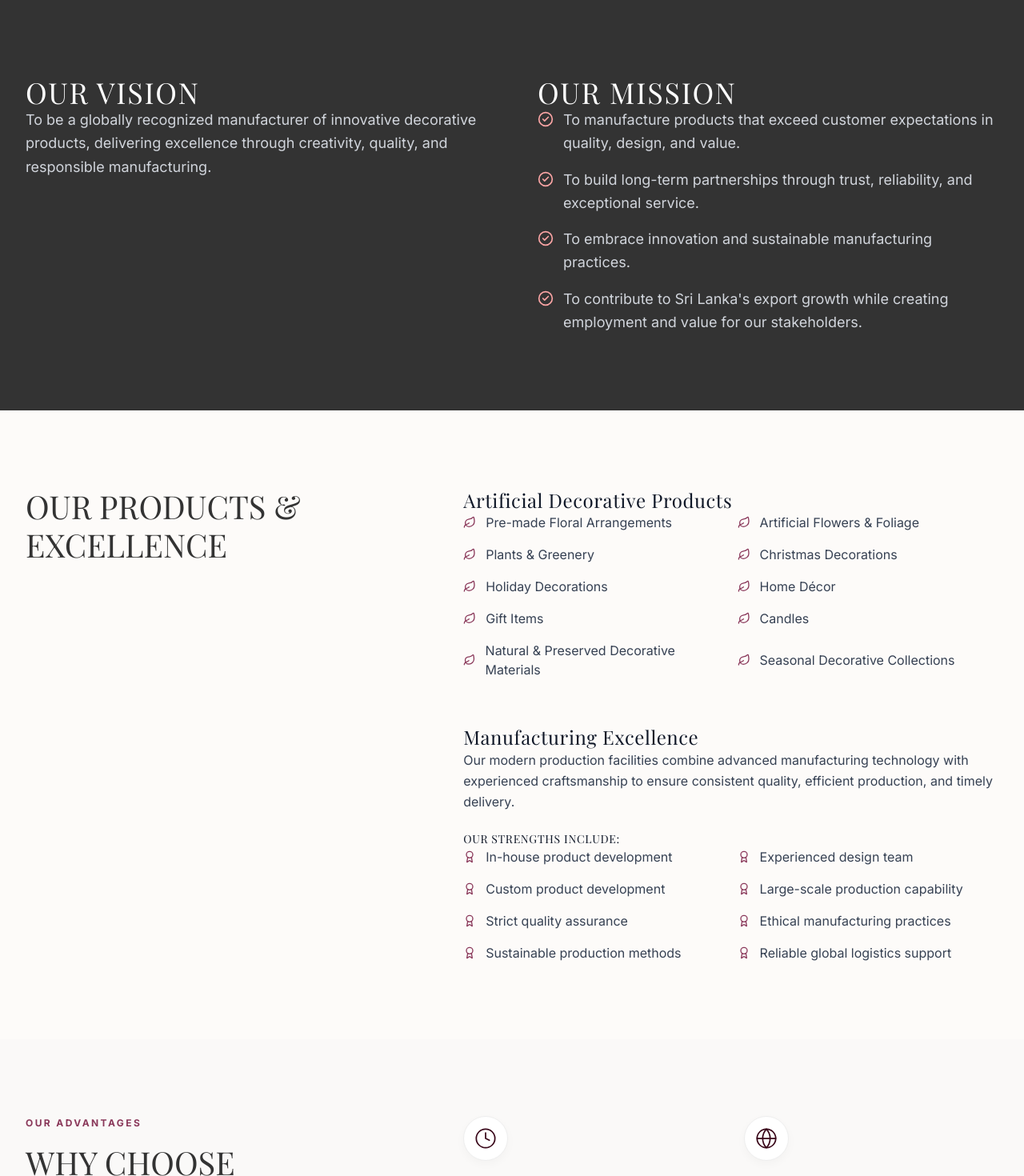
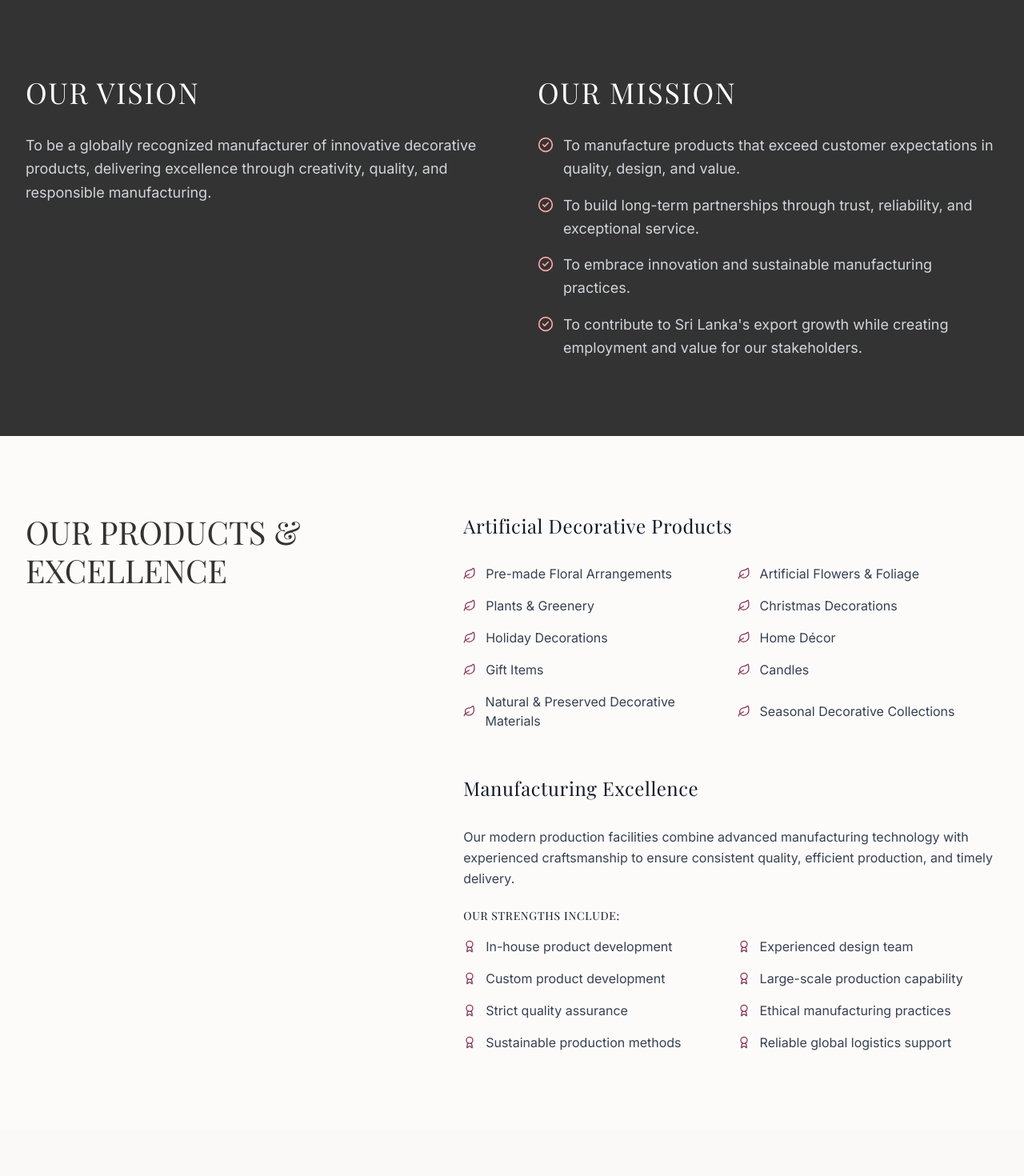
Before and after one commit to Deepatharshan/AMP_ceylon, a Next.js app in the folder frontend/: page /about in a window 1280 px wide. Shown: the part 940-2410 px from the top of the page at 80% size. Built offline with nearby package versions, Linux system fonts and the light colour scheme; no server answers; the database is empty; a web font is replaced by a local one.

Commit message:
fix: force spacing below all headings and remove global margin override

```diff
--- a/frontend/src/app/about/page.tsx
+++ b/frontend/src/app/about/page.tsx
@@ -80,13 +80,13 @@ export default function AboutPage() {
         >
           <motion.div variants={fadeUp}>
             <h2 className="font-playfair text-4xl mb-8 text-white uppercase tracking-wider">Our Vision</h2>
-            <p className="text-gray-300 text-lg leading-relaxed">
+            <p className="text-gray-300 text-lg leading-relaxed mt-6">
               To be a globally recognized manufacturer of innovative decorative products, delivering excellence through creativity, quality, and responsible manufacturing.
             </p>
           </motion.div>
           <motion.div variants={fadeUp}>
             <h2 className="font-playfair text-4xl mb-8 text-white uppercase tracking-wider">Our Mission</h2>
-            <ul className="text-gray-300 text-lg leading-relaxed space-y-4">
+            <ul className="text-gray-300 text-lg leading-relaxed space-y-4 mt-6">
               {[
                 "To manufacture products that exceed customer expectations in quality, design, and value.",
                 "To build long-term partnerships through trust, reliability, and exceptional service.",
@@ -122,7 +122,7 @@ export default function AboutPage() {
 
             <motion.div variants={fadeUp} className="mb-14">
               <h3 className="text-2xl font-semibold mb-8 text-gray-900 font-playfair tracking-wide">Artificial Decorative Products</h3>
-              <div className="grid grid-cols-1 md:grid-cols-2 gap-4">
+              <div className="grid grid-cols-1 md:grid-cols-2 gap-4 mt-6">
                 {[
                   'Pre-made Floral Arrangements',
                   'Artificial Flowers & Foliage',
@@ -145,7 +145,7 @@ export default function AboutPage() {
 
             <motion.div variants={fadeUp}>
               <h3 className="text-2xl font-semibold mb-8 text-gray-900 font-playfair tracking-wide">Manufacturing Excellence</h3>
-              <p className="text-gray-700 leading-relaxed mb-6">
+              <p className="text-gray-700 leading-relaxed mb-6 mt-6">
                 Our modern production facilities combine advanced manufacturing technology with experienced craftsmanship to ensure consistent quality, efficient production, and timely delivery.
               </p>
               <h4 className="font-semibold text-gray-900 mb-4 uppercase text-sm tracking-wider">Our Strengths Include:</h4>
--- a/frontend/src/app/globals.css
+++ b/frontend/src/app/globals.css
@@ -32,7 +32,6 @@ html, body {
 h1, h2, h3, h4, h5, h6 {
   font-family: var(--font-playfair), serif;
   font-weight: 400;
-  margin: 0;
 }
 
 p, span, a, li, input, button {
```
